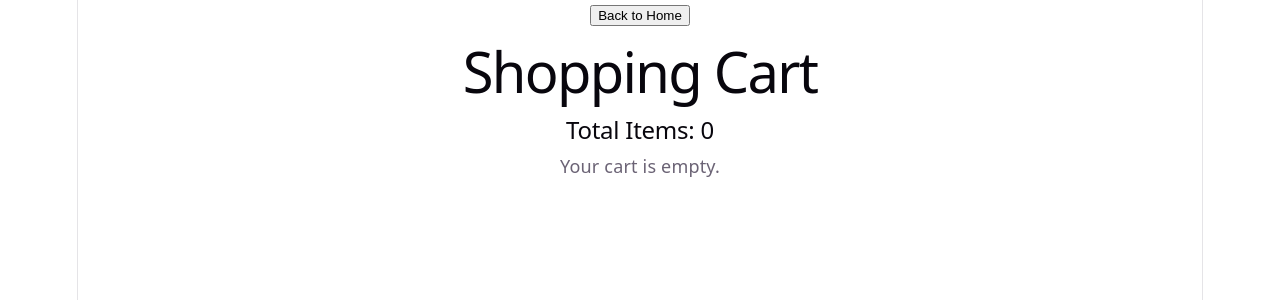
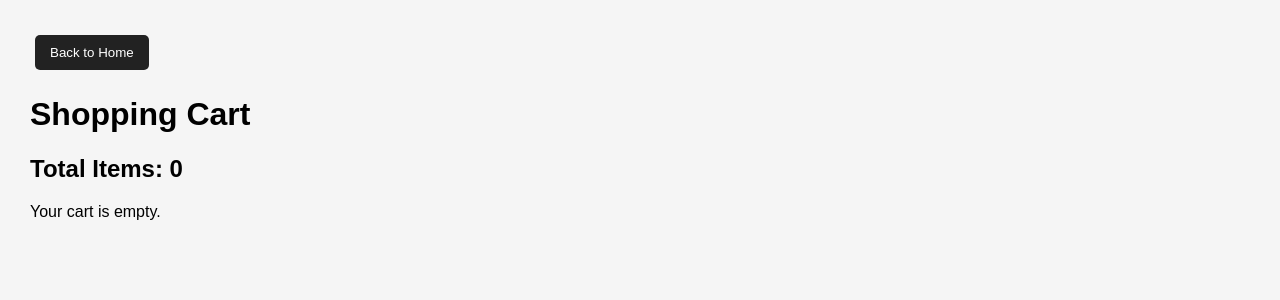
Before and after one commit to VibilanM/web-technologies-lab, a React (Vite) app in the folder week7/shopping-app/: page /cart in a window 1280 px wide. Shown: the top 300 px of the page. Built offline with nearby package versions, Linux system fonts and the light colour scheme.

Commit message:
shopping app css

```diff
--- a/week7/shopping-app/src/index.css
+++ b/week7/shopping-app/src/index.css
@@ -1,111 +1,106 @@
-:root {
-  --text: #6b6375;
-  --text-h: #08060d;
-  --bg: #fff;
-  --border: #e5e4e7;
-  --code-bg: #f4f3ec;
-  --accent: #aa3bff;
-  --accent-bg: rgba(170, 59, 255, 0.1);
-  --accent-border: rgba(170, 59, 255, 0.5);
-  --social-bg: rgba(244, 243, 236, 0.5);
-  --shadow:
-    rgba(0, 0, 0, 0.1) 0 10px 15px -3px, rgba(0, 0, 0, 0.05) 0 4px 6px -2px;
-
-  --sans: system-ui, 'Segoe UI', Roboto, sans-serif;
-  --heading: system-ui, 'Segoe UI', Roboto, sans-serif;
-  --mono: ui-monospace, Consolas, monospace;
-
-  font: 18px/145% var(--sans);
-  letter-spacing: 0.18px;
-  color-scheme: light dark;
-  color: var(--text);
-  background: var(--bg);
-  font-synthesis: none;
-  text-rendering: optimizeLegibility;
-  -webkit-font-smoothing: antialiased;
-  -moz-osx-font-smoothing: grayscale;
-
-  @media (max-width: 1024px) {
-    font-size: 16px;
-  }
-}
-
-@media (prefers-color-scheme: dark) {
-  :root {
-    --text: #9ca3af;
-    --text-h: #f3f4f6;
-    --bg: #16171d;
-    --border: #2e303a;
-    --code-bg: #1f2028;
-    --accent: #c084fc;
-    --accent-bg: rgba(192, 132, 252, 0.15);
-    --accent-border: rgba(192, 132, 252, 0.5);
-    --social-bg: rgba(47, 48, 58, 0.5);
-    --shadow:
-      rgba(0, 0, 0, 0.4) 0 10px 15px -3px, rgba(0, 0, 0, 0.25) 0 4px 6px -2px;
-  }
-
-  #social .button-icon {
-    filter: invert(1) brightness(2);
-  }
+* {
+  box-sizing: border-box;
 }
 
 body {
   margin: 0;
+  font-family: Arial, sans-serif;
+  background: #f5f5f5;
 }
 
-#root {
-  width: 1126px;
-  max-width: 100%;
-  margin: 0 auto;
-  text-align: center;
-  border-inline: 1px solid var(--border);
-  min-height: 100svh;
+nav {
   display: flex;
-  flex-direction: column;
-  box-sizing: border-box;
+  justify-content: space-between;
+  align-items: center;
+
+  padding: 20px;
+
+  background: #222;
 }
 
-h1,
-h2 {
-  font-family: var(--heading);
-  font-weight: 500;
-  color: var(--text-h);
+nav a {
+  color: white;
+  text-decoration: none;
+  font-weight: bold;
 }
 
-h1 {
-  font-size: 56px;
-  letter-spacing: -1.68px;
-  margin: 32px 0;
-  @media (max-width: 1024px) {
-    font-size: 36px;
-    margin: 20px 0;
-  }
-}
-h2 {
-  font-size: 24px;
-  line-height: 118%;
-  letter-spacing: -0.24px;
-  margin: 0 0 8px;
-  @media (max-width: 1024px) {
-    font-size: 20px;
-  }
-}
-p {
-  margin: 0;
+main {
+  padding: 30px;
 }
 
-code,
-.counter {
-  font-family: var(--mono);
-  display: inline-flex;
-  border-radius: 4px;
-  color: var(--text-h);
+.products {
+  display: grid;
+  grid-template-columns: repeat(4, 1fr);
+  gap: 20px;
 }
 
-code {
-  font-size: 15px;
-  line-height: 135%;
-  padding: 4px 8px;
-  background: var(--code-bg);
+.product-card {
+  background: white;
+  padding: 20px;
+  border-radius: 8px;
+  text-align: center;
+
+  box-shadow: 0 2px 8px rgba(0, 0, 0, 0.1);
 }
+
+.product-card a {
+  color: black;
+  text-decoration: none;
+}
+
+.product-card img {
+  width: 150px;
+  height: 150px;
+  object-fit: contain;
+}
+
+.product-card h3 {
+  font-size: 16px;
+}
+
+button {
+  padding: 10px 15px;
+  margin: 5px;
+
+  border: none;
+  border-radius: 5px;
+
+  background: #222;
+  color: white;
+
+  cursor: pointer;
+}
+
+button:hover {
+  background: #444;
+}
+
+.details {
+  max-width: 800px;
+  margin: auto;
+  background: white;
+  padding: 30px;
+}
+
+.details img {
+  width: 300px;
+  height: 300px;
+  object-fit: contain;
+}
+
+.cart-item {
+  display: flex;
+  gap: 20px;
+
+  background: white;
+  padding: 20px;
+  margin: 15px 0;
+
+  border-radius: 8px;
+}
+
+.cart-item img {
+  width: 100px;
+  height: 100px;
+  object-fit: contain;
+}
```
